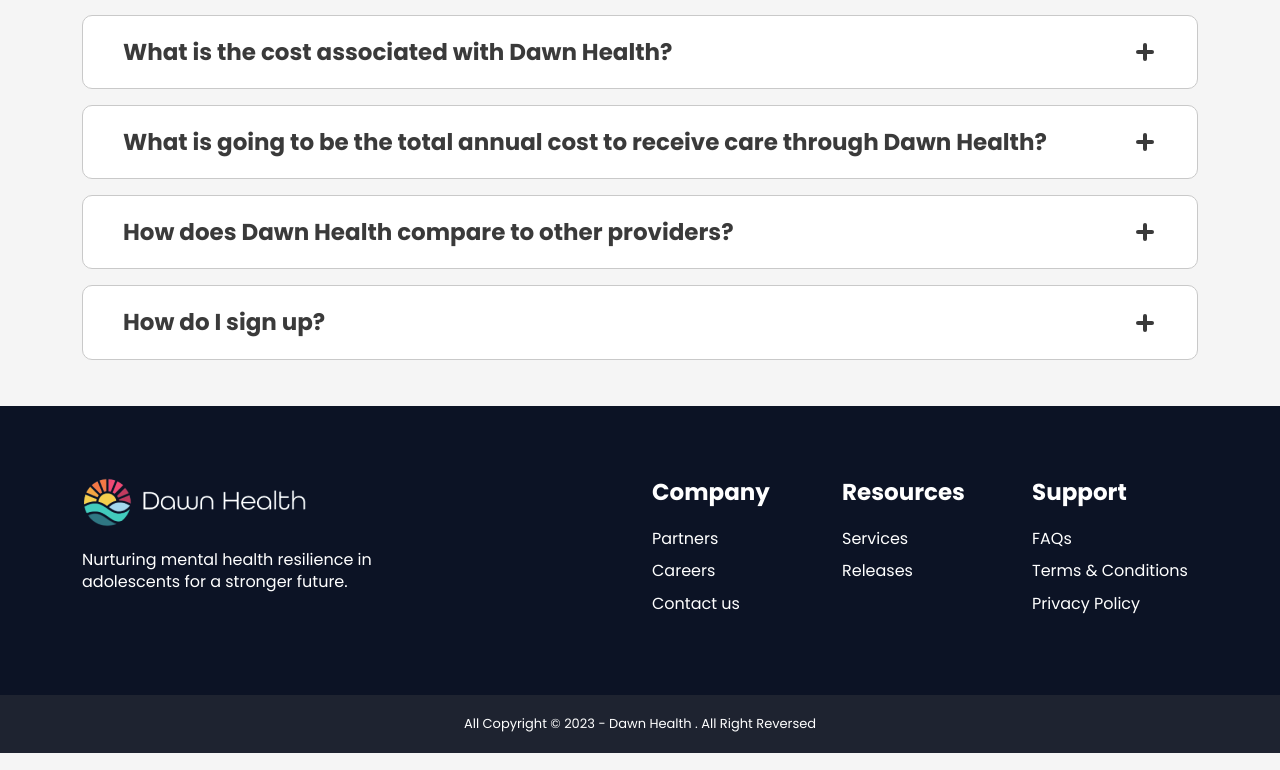
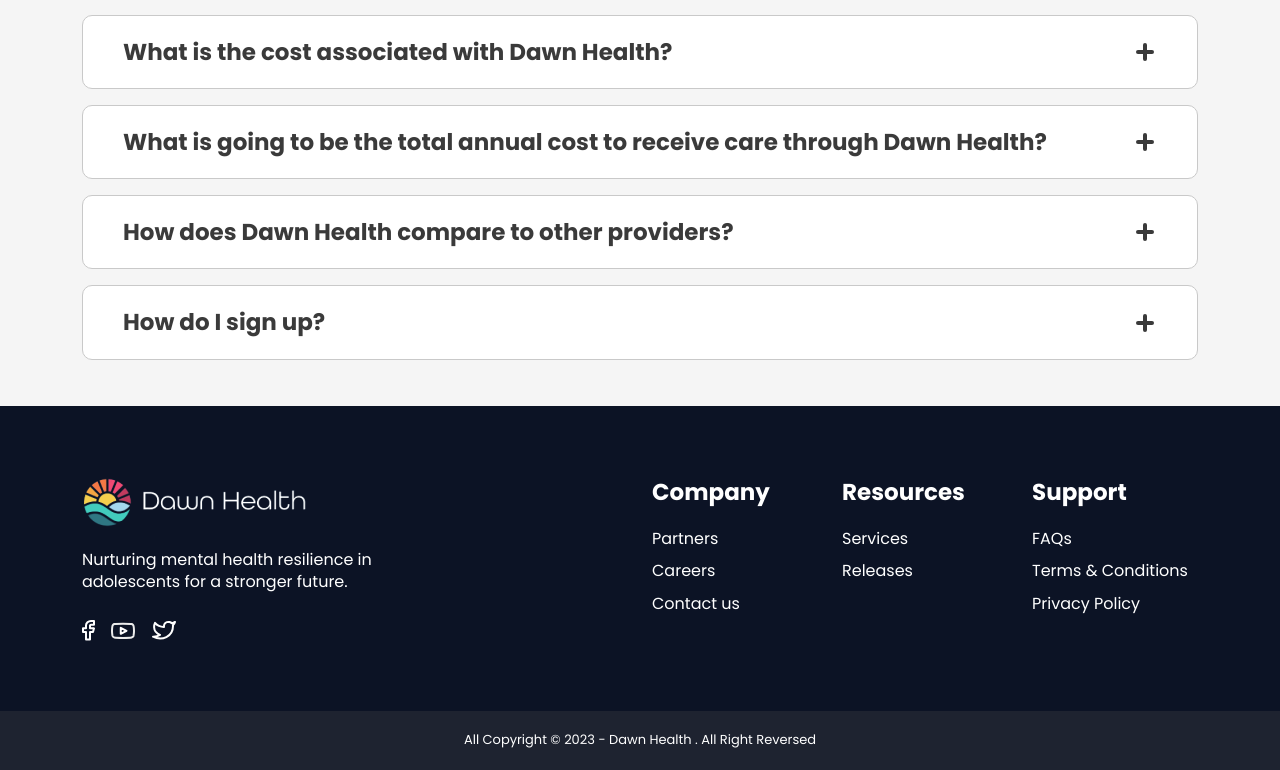
Before and after one commit to ArshadNawazBaig/dawn-health, a React (Create React App) app: page /faqs in a window 1280 px wide. Shown: the part 1892-2662 px from the top of the page. Built offline with nearby package versions, Linux system fonts and the light colour scheme.

Commit message:
latest changes

```diff
--- a/src/App.js
+++ b/src/App.js
@@ -16,7 +16,6 @@
   const params = useLocation();
   const { height, width } = useScroll();
   const [active, setActive] = useState(params.pathname);
-  console.log(width);
   useEffect(() => {
     setActive(params.pathname);
   }, [params]);
--- a/src/components/Footer/index.jsx
+++ b/src/components/Footer/index.jsx
@@ -1,5 +1,6 @@
 import React from 'react';
 import { Col, Container, Row } from 'react-bootstrap';
+import { FacebookIcon, TwitterIcon, YoutubeIcon } from '../Icons';
 import Para from '../Para';
 import Logo from './../../assets/logo/dark-logo.png';
 import { CopyRight, FooterWrapper, ReLink, Title, Text } from './styles';
@@ -18,6 +19,17 @@
                 Nurturing mental health resilience in adolescents for a stronger
                 future.
               </Para>
+              <div className="mt-4">
+                <a className="me-3" href="http://facebook.com" target="_blank">
+                  <FacebookIcon />
+                </a>
+                <a className="me-3" href="http://youtube.com" target="_blank">
+                  <YoutubeIcon />
+                </a>
+                <a className="me-3" href="http://twitter.com" target="_blank">
+                  <TwitterIcon />
+                </a>
+              </div>
             </Col>
             <Col sm={2}>
               <Title>Company</Title>
--- a/src/components/Heading/styles.js
+++ b/src/components/Heading/styles.js
@@ -7,6 +7,9 @@
   line-height: 140%;
   text-transform: capitalize;
   color: #3a3a3a;
+  @media (max-width: 992px) {
+    font-size: 30px;
+  }
 `;
 
 export const InnerMainHeading = styled.span`
@@ -17,4 +20,8 @@
   line-height: 140%;
   text-transform: capitalize;
   color: rgba(255, 168, 0, 0.92);
+  @media (max-width: 992px) {
+    font-size: 40px;
+    margin-top: 20px;
+  }
 `;
--- a/src/components/Icons/index.jsx
+++ b/src/components/Icons/index.jsx
@@ -154,3 +154,73 @@
     </svg>
   );
 };
+
+export const FacebookIcon = (props) => {
+  return (
+    <svg
+      width="13"
+      height="22"
+      viewBox="0 0 13 22"
+      fill="none"
+      xmlns="http://www.w3.org/2000/svg"
+      {...props}
+    >
+      <path
+        d="M12 1.96191H9C7.67392 1.96191 6.40215 2.44871 5.46447 3.31521C4.52678 4.18171 4 5.35694 4 6.58235V9.35462H1V13.051H4V20.4437H8V13.051H11L12 9.35462H8V6.58235C8 6.33727 8.10536 6.10222 8.29289 5.92892C8.48043 5.75562 8.73478 5.65826 9 5.65826H12V1.96191Z"
+        stroke="white"
+        strokeWidth="2"
+        strokeLinecap="round"
+        strokeLinejoin="round"
+      />
+    </svg>
+  );
+};
+
+export const YoutubeIcon = (props) => {
+  return (
+    <svg
+      width="25"
+      height="17"
+      viewBox="0 0 25 17"
+      fill="none"
+      xmlns="http://www.w3.org/2000/svg"
+      {...props}
+    >
+      <path
+        d="M22.5406 3.8945C22.4218 3.45593 22.1799 3.0541 21.8392 2.7296C21.4986 2.40509 21.0713 2.16939 20.6006 2.04632C18.8806 1.6582 12.0006 1.6582 12.0006 1.6582C12.0006 1.6582 5.12057 1.6582 3.40057 2.08328C2.92982 2.20636 2.50255 2.44205 2.16192 2.76656C1.82129 3.09107 1.57936 3.4929 1.46057 3.93146C1.14579 5.5445 0.991808 7.18084 1.00057 8.81988C0.989351 10.4713 1.14334 12.1201 1.46057 13.7453C1.59153 14.1702 1.83888 14.5568 2.17872 14.8676C2.51855 15.1784 2.93939 15.4029 3.40057 15.5195C5.12057 15.9446 12.0006 15.9446 12.0006 15.9446C12.0006 15.9446 18.8806 15.9446 20.6006 15.5195C21.0713 15.3964 21.4986 15.1607 21.8392 14.8362C22.1799 14.5117 22.4218 14.1099 22.5406 13.6713C22.8529 12.0704 23.0069 10.4466 23.0006 8.81988C23.0118 7.1685 22.8578 5.51969 22.5406 3.8945Z"
+        stroke="#ECECEC"
+        strokeWidth="2"
+        strokeLinecap="round"
+        strokeLinejoin="round"
+      />
+      <path
+        d="M9.75049 11.8414L15.5005 8.81962L9.75049 5.79785V11.8414Z"
+        stroke="white"
+        strokeWidth="2"
+        strokeLinecap="round"
+        strokeLinejoin="round"
+      />
+    </svg>
+  );
+};
+
+export const TwitterIcon = (props) => {
+  return (
+    <svg
+      width="24"
+      height="20"
+      viewBox="0 0 24 20"
+      fill="none"
+      xmlns="http://www.w3.org/2000/svg"
+      {...props}
+    >
+      <path
+        d="M23 1.89503C22.0424 2.51923 20.9821 2.99665 19.86 3.30889C19.2577 2.66897 18.4573 2.21541 17.567 2.00955C16.6767 1.8037 15.7395 1.85548 14.8821 2.15789C14.0247 2.46031 13.2884 2.99877 12.773 3.70044C12.2575 4.40211 11.9877 5.23315 12 6.08115V7.00524C10.2426 7.04735 8.50127 6.68718 6.93101 5.95681C5.36074 5.22644 4.01032 4.14855 3 2.81912C3 2.81912 -1 11.1359 8 14.8323C5.94053 16.1241 3.48716 16.7719 1 16.6804C10 21.3009 21 16.6804 21 6.05343C20.9991 5.79603 20.9723 5.53926 20.92 5.28644C21.9406 4.35634 22.6608 3.18202 23 1.89503Z"
+        stroke="white"
+        strokeWidth="2"
+        strokeLinecap="round"
+        strokeLinejoin="round"
+      />
+    </svg>
+  );
+};
--- a/src/components/SubHeading/styles.js
+++ b/src/components/SubHeading/styles.js
@@ -6,4 +6,7 @@
   font-size: 40px;
   line-height: 140%;
   color: #ffa800;
+  @media (max-width: 992px) {
+    font-size: 30px;
+  }
 `;
--- a/src/pages/home.jsx
+++ b/src/pages/home.jsx
@@ -21,7 +21,7 @@
     <HomePageWrapper>
       <Hero>
         <Container>
-          <Row className="align-items-center h-100vh">
+          <Row className="align-items-center h-100vh reverse">
             <Col md={6}>
               <Heading main="Mental health">
                 Nurturing Mental Health resilience
@@ -32,10 +32,14 @@
                 create stronger relationships with their children, help keep
                 them engaged in school, and see them thrive.
               </Para>
-              <Button className="mt-3">Explore More</Button>
+              <Button className="mt-3 mb-3">Explore More</Button>
             </Col>
             <Col md={6} className="text-end">
-              <img src={Main} className="img-fluid" alt="main image" />
+              <img
+                src={Main}
+                className="img-fluid main-image"
+                alt="main image"
+              />
             </Col>
           </Row>
         </Container>
@@ -192,7 +196,7 @@
           </Row>
         </Container>
       </SectionWrapper>
-      <SectionWrapper>
+      <SectionWrapper className="pt-0">
         <Container>
           <Row>
             <Col>
@@ -203,7 +207,7 @@
       </SectionWrapper>
       <SectionWrapper>
         <Container>
-          <Row>
+          <Row className="align-items-center">
             <Col md={6}>
               <img src={Main3} className="img-fluid mb-5" alt="main image" />
             </Col>
@@ -223,7 +227,10 @@
               </Row>
               <Row>
                 <Col>
-                  <TestimonialCard title="National Council for Mental Wellbeing">
+                  <TestimonialCard
+                    title="National Council for Mental Wellbeing"
+                    className="mb-4"
+                  >
                     “47% Of School Board Members Say Students’ Mental Health Is
                     One Of Their Top 3 Issues”
                   </TestimonialCard>
--- a/src/styles.js
+++ b/src/styles.js
@@ -4,7 +4,18 @@
   min-height: calc(64.7vh);
 `;
 
-export const HomePageWrapper = styled.div``;
+export const HomePageWrapper = styled.div`
+  & .reverse {
+    @media (max-width: 992px) {
+      flex-direction: column-reverse;
+    }
+  }
+  & .main-image {
+    @media (max-width: 992px) {
+      margin-top: 90px;
+    }
+  }
+`;
 
 export const Hero = styled.div`
   background: rgba(159, 189, 191, 0.4);
```
